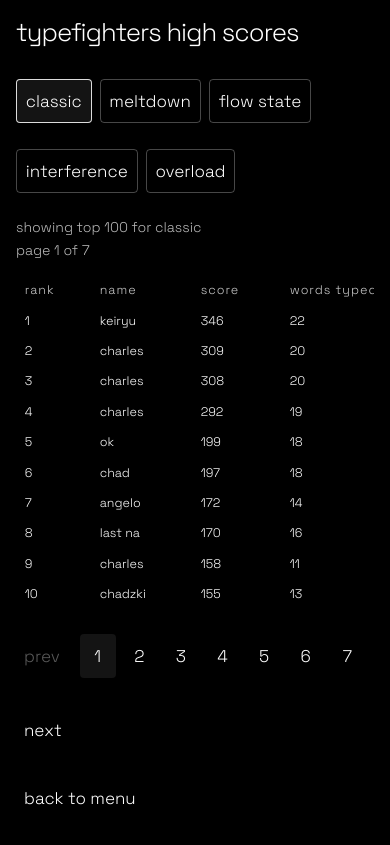
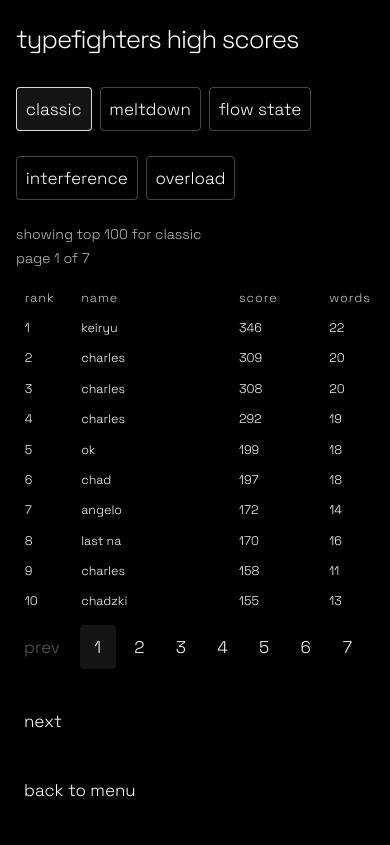
Before and after one commit to mcadelacruz/typefighters, a Flask app: page /highscores in a window 390 px wide. After the commit the page ends 797 px from the top, so only its background shows below. Run offline with Flask 3, Linux system fonts and the light colour scheme.

Commit message:
enhance telemetry and leaderboard integration with UI updates and responsive design

```diff
--- a/app.py
+++ b/app.py
@@ -621,6 +621,7 @@ def api_save_telemetry():
 
     should_save_telemetry = quality['passed']
     should_save_high_score = game_mode != 'Classic'
+    high_score = None
 
     if should_save_high_score:
         high_score = _build_high_score_row(
@@ -637,12 +638,16 @@ def api_save_telemetry():
     if not should_save_telemetry:
         if should_save_high_score:
             db.session.commit()
+            leaderboard_snapshot = build_leaderboard_snapshot(high_score)
+        else:
+            leaderboard_snapshot = {}
         return jsonify({
             'message': 'Telemetry ignored due to low quality',
             'training_saved': False,
             'quality_score': quality['quality_score'],
             'quality_threshold': quality['quality_threshold'],
-            'reasons': quality['reasons']
+            'reasons': quality['reasons'],
+            **leaderboard_snapshot
         }), 202
 
     telemetry_row = TelemetryData(
@@ -667,7 +672,8 @@ def api_save_telemetry():
         'training_saved': True,
         'id': telemetry_row.id,
         'quality_score': quality['quality_score'],
-        'quality_threshold': quality['quality_threshold']
+        'quality_threshold': quality['quality_threshold'],
+        **build_leaderboard_snapshot(high_score)
     }), 201
 
 
--- a/static/game.js
+++ b/static/game.js
@@ -1635,7 +1635,10 @@ async function finalizeGame(result) {
 
     try {
         if (typeof window.sendTelemetry === 'function') {
-            await window.sendTelemetry(playerName, currentModeLabel, result.score, result);
+            const telemetryResult = await window.sendTelemetry(playerName, currentModeLabel, result.score, result);
+            if (telemetryResult && typeof telemetryResult === 'object') {
+                Object.assign(result, telemetryResult);
+            }
         }
     } catch (err) {
         console.error('Telemetry send failed:', err);
--- a/static/styles.css
+++ b/static/styles.css
@@ -1,3 +1,47 @@
+.highscores-table-wrap table th:nth-child(1),
+.highscores-table-wrap table td:nth-child(1) {
+    max-width: 2.5em;
+    width: 2.5em;
+    overflow: hidden;
+    text-overflow: ellipsis;
+    white-space: nowrap;
+}
+
+.highscores-table-wrap table th:nth-child(2),
+.highscores-table-wrap table td:nth-child(2) {
+    max-width: 7em;
+    width: 7em;
+    overflow: hidden;
+    text-overflow: ellipsis;
+    white-space: nowrap;
+}
+
+.highscores-table-wrap table th:nth-child(3),
+.highscores-table-wrap table td:nth-child(3) {
+    max-width: 4em;
+    width: 4em;
+    overflow: hidden;
+    text-overflow: ellipsis;
+    white-space: nowrap;
+}
+
+.highscores-table-wrap table th:nth-child(4),
+.highscores-table-wrap table td:nth-child(4) {
+    max-width: 6em;
+    width: 6em;
+    overflow: hidden;
+    text-overflow: ellipsis;
+    white-space: nowrap;
+}
+
+.highscores-table-wrap table th:nth-child(5),
+.highscores-table-wrap table td:nth-child(5) {
+    max-width: 8em;
+    width: 8em;
+    overflow: hidden;
+    text-overflow: ellipsis;
+    white-space: nowrap;
+}
 @import url('https://fonts.googleapis.com/css2?family=Space+Grotesk:wght@300;400;500;600;700&display=swap');
 
 *,
@@ -332,6 +376,8 @@ body.home-page.home-loader-ready #page-root {
 
 .highscores-layout {
     width: 100%;
+    max-width: 900px;
+    margin: 0 auto;
 }
 
 .highscores-meta {
@@ -344,15 +390,22 @@ body.home-page.home-loader-ready #page-root {
     opacity: 0.72;
 }
 
+
 .highscores-table-wrap {
     margin-bottom: 1rem;
     width: 100%;
-    overflow-x: auto;
+    max-width: 900px;
+    overflow-x: hidden;
     -webkit-overflow-scrolling: touch;
 }
 
 .highscores-table-wrap table {
-    min-width: 760px;
+    width: 100%;
+    min-width: 0;
+    max-width: 100vw;
+    table-layout: auto;
+    word-break: break-word;
+    overflow-wrap: anywhere;
 }
 
 .highscores-table-wrap table th,
@@ -361,6 +414,10 @@ body.home-page.home-loader-ready #page-root {
     border-bottom: 1px solid rgba(255, 255, 255, 0.12);
     text-align: left;
     vertical-align: top;
+    white-space: normal;
+    word-break: break-word;
+    overflow-wrap: anywhere;
+    max-width: 1px;
 }
 
 .highscores-table-wrap table thead th {
@@ -1259,8 +1326,93 @@ body.meltdown-active.meltdown-danger .meltdown-screen-vignette {
     font-size: 0.92rem;
 }
 
+.final-leaderboard-table-wrap {
+    width: auto !important;
+    max-width: 100%;
+    display: inline-block;
+}
+
 .final-leaderboard-table-wrap table {
-    min-width: 320px;
+    width: auto !important;
+    min-width: auto !important;
+    max-width: 100% !important;
+    table-layout: fixed !important;
+    display: inline-table !important;
+}
+
+.final-leaderboard-col-rank {
+    width: 3rem !important;
+}
+
+.final-leaderboard-col-name {
+    width: 7.5rem !important;
+}
+
+.final-leaderboard-col-score {
+    width: 4rem !important;
+}
+
+.final-leaderboard-table-wrap th,
+.final-leaderboard-table-wrap td {
+    padding: 0.35rem 0.45rem !important;
+    font-size: 0.9rem !important;
+    box-sizing: border-box !important;
+}
+
+.final-leaderboard-table-wrap th:nth-child(1),
+.final-leaderboard-table-wrap td:nth-child(1) {
+    width: 3rem !important;
+    box-sizing: border-box !important;
+}
+
+.final-leaderboard-table-wrap th:nth-child(2),
+.final-leaderboard-table-wrap td:nth-child(2) {
+    width: 7.5rem !important;
+    max-width: 7.5rem !important;
+    overflow: hidden !important;
+    text-overflow: ellipsis !important;
+    white-space: nowrap !important;
+    box-sizing: border-box !important;
+}
+
+.final-leaderboard-table-wrap th:nth-child(3),
+.final-leaderboard-table-wrap td:nth-child(3) {
+    width: 4rem !important;
+    box-sizing: border-box !important;
+}
+@media (max-width: 600px) {
+    .highscores-table-wrap table th,
+    .highscores-table-wrap table td,
+    .final-leaderboard-table-wrap table th,
+    .final-leaderboard-table-wrap table td {
+        padding: 0.3rem 0.2rem;
+        font-size: 0.85rem;
+        max-width: 80vw;
+    }
+    .highscores-table-wrap,
+    .final-leaderboard-table-wrap {
+        padding: 0;
+        margin: 0;
+        overflow-x: hidden;
+    }
+}
+/* Prevent horizontal scroll on lists */
+ul, ol {
+    overflow-x: hidden;
+    max-width: 100%;
+    word-break: break-word;
+    padding-inline-start: 1.2em;
+}
+
+li {
+    word-break: break-word;
+    white-space: normal;
+}
+/* Prevent horizontal scroll on flex containers with lists */
+.score-tabs, .stats-row, .final-leaderboard-meta {
+    flex-wrap: wrap;
+    overflow-x: hidden;
+    max-width: 100%;
 }
 
 .final-leaderboard-row-current td {
```
Also changed, not shown: other parts of static/styles.css (+52 -6 lines), templates/game.html (+12 -3 lines).
